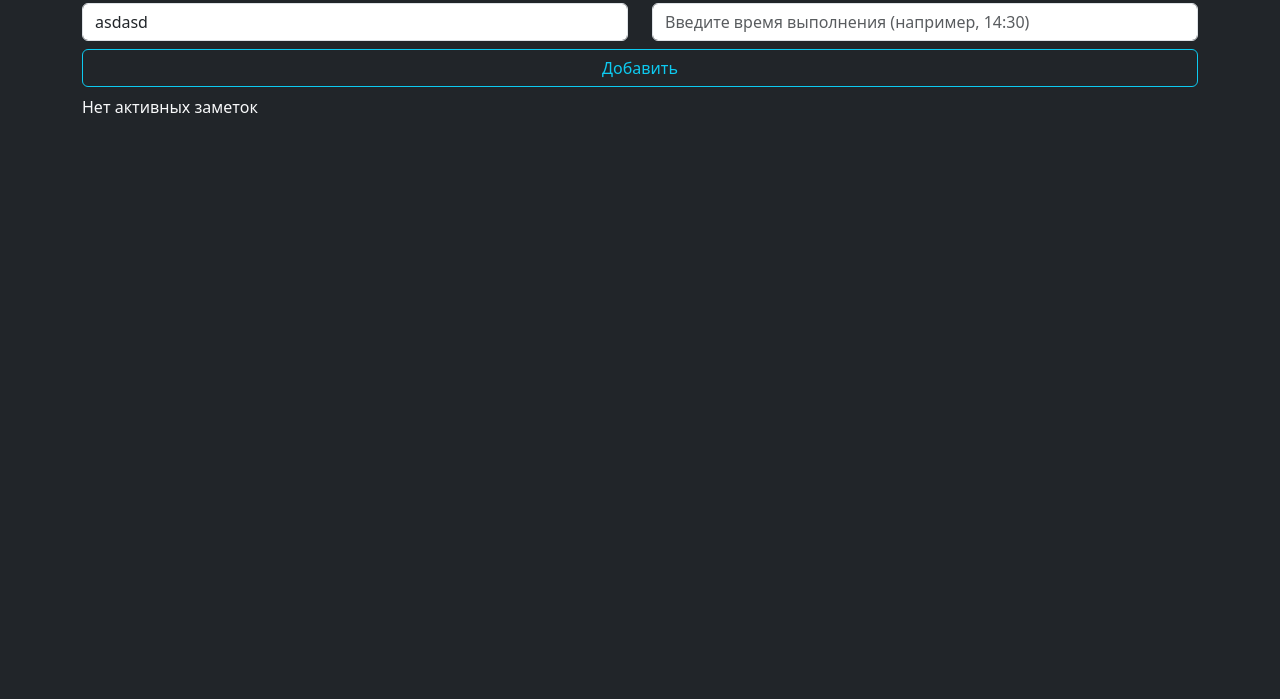
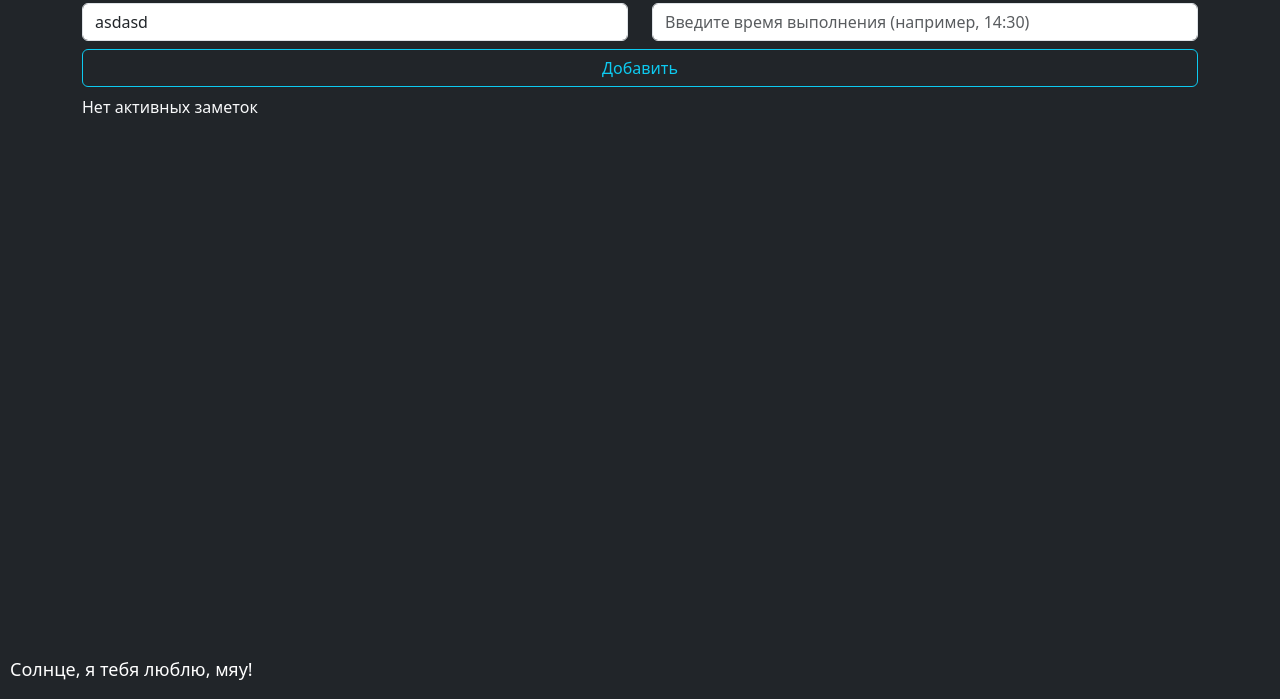
Before and after one commit to bsshady/zametki-v1, a plain HTML site: page index.html in a window 1280 px wide. Shown: the part 101-800 px from the top of the page. Drawn offline with nearby package versions, Linux system fonts and the light colour scheme.

Commit message:
Update index.html

```diff
--- a/index.html
+++ b/index.html
@@ -53,18 +53,6 @@
         </div>
       </div>
     </div>
-
-        <!-- <li
-          class="list-group-item d-flex justify-content-between align-items-center"
-        >
-          <span>Название</span>
-          <span>
-            <span class="btn btn-small btn-primary" data-type="edit" data-index="${i}">&#9998;</span>
-            <span class="btn btn-small btn-success">&check;</span>
-            <span class="btn btn-small btn-danger">&times;</span>
-          </span>
-        </li> -->
-      </ul>
-    </div>
+    <p style="position: absolute; bottom: 0; left: 10px; font-size: 18px; color: #fff;">Солнце, я тебя люблю, мяу!</p>
   </body>
 </html>
```
